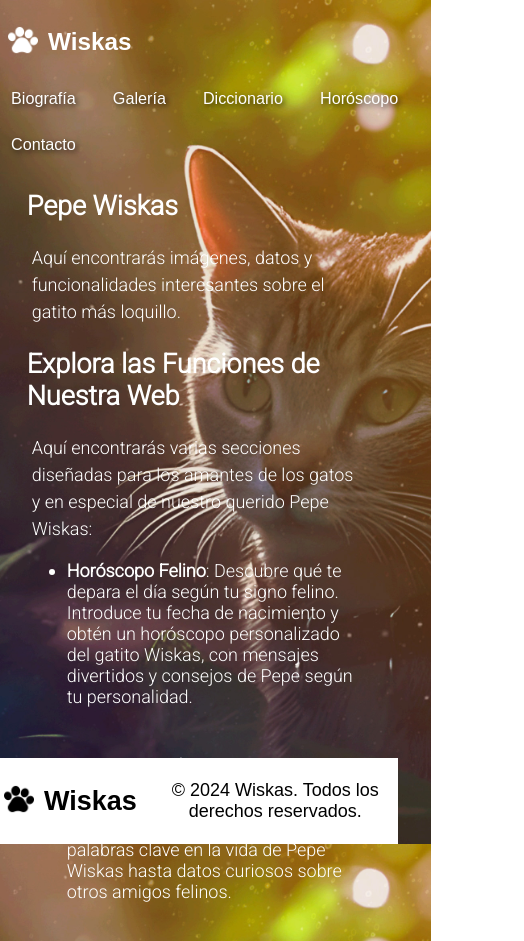
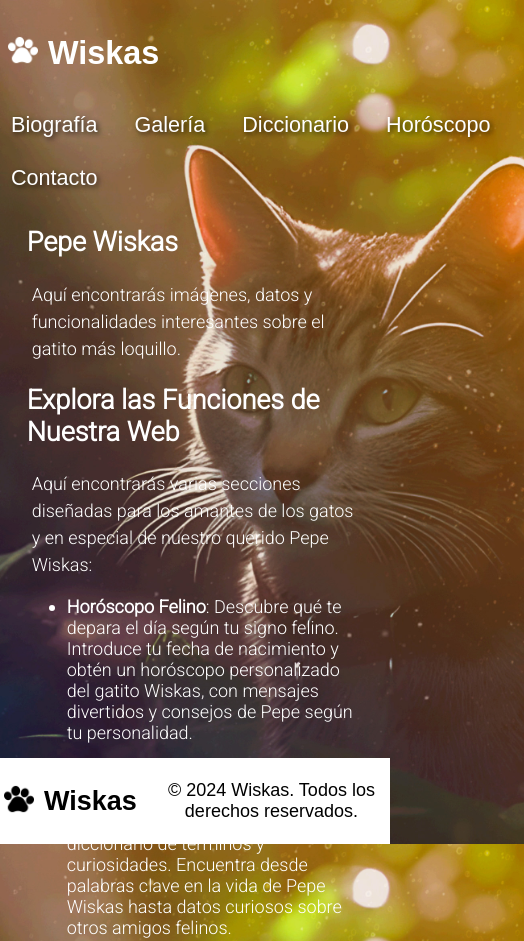
Before and after one commit to matiasnavarrete117/webwiskas.github.io, a plain HTML site: page index.html in a window 390 px wide. Shown: the top 941 px of the page, 524 px wide, since content can reach past the window. Drawn offline with Linux system fonts and the light colour scheme.

Commit message:
cambios menores

```diff
--- a/styles.css
+++ b/styles.css
@@ -1,3 +1,11 @@
+/* Aplica box-sizing a todos los elementos y pseudo-elementos */
+*,
+*::before,
+*::after {
+    box-sizing: border-box;
+}
+
+
 nav ul li {
 
     display: flex;
@@ -293,8 +301,7 @@ input[type="email"], textarea {
     .header_menu {
         flex-direction: column; /* Cambia a columna para pantallas pequeñas */
         align-items: flex-start; /* Alinea los elementos a la izquierda *//
-        padding: 10px; /* Reduce el padding */
-        font-size: 0.9em; /* Achica el texto en todo el menú */
+
     }
 
     .header_menu ul {
```
